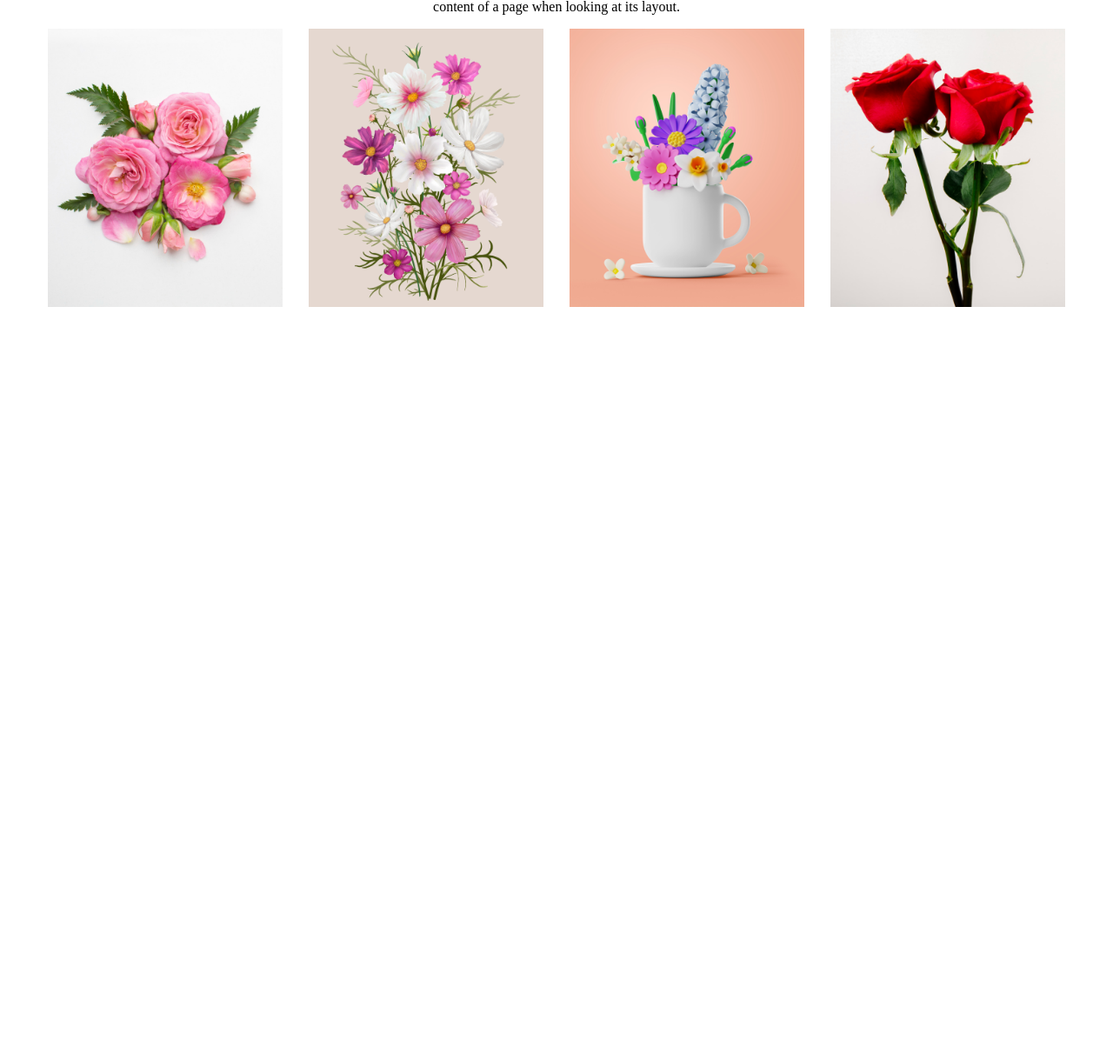
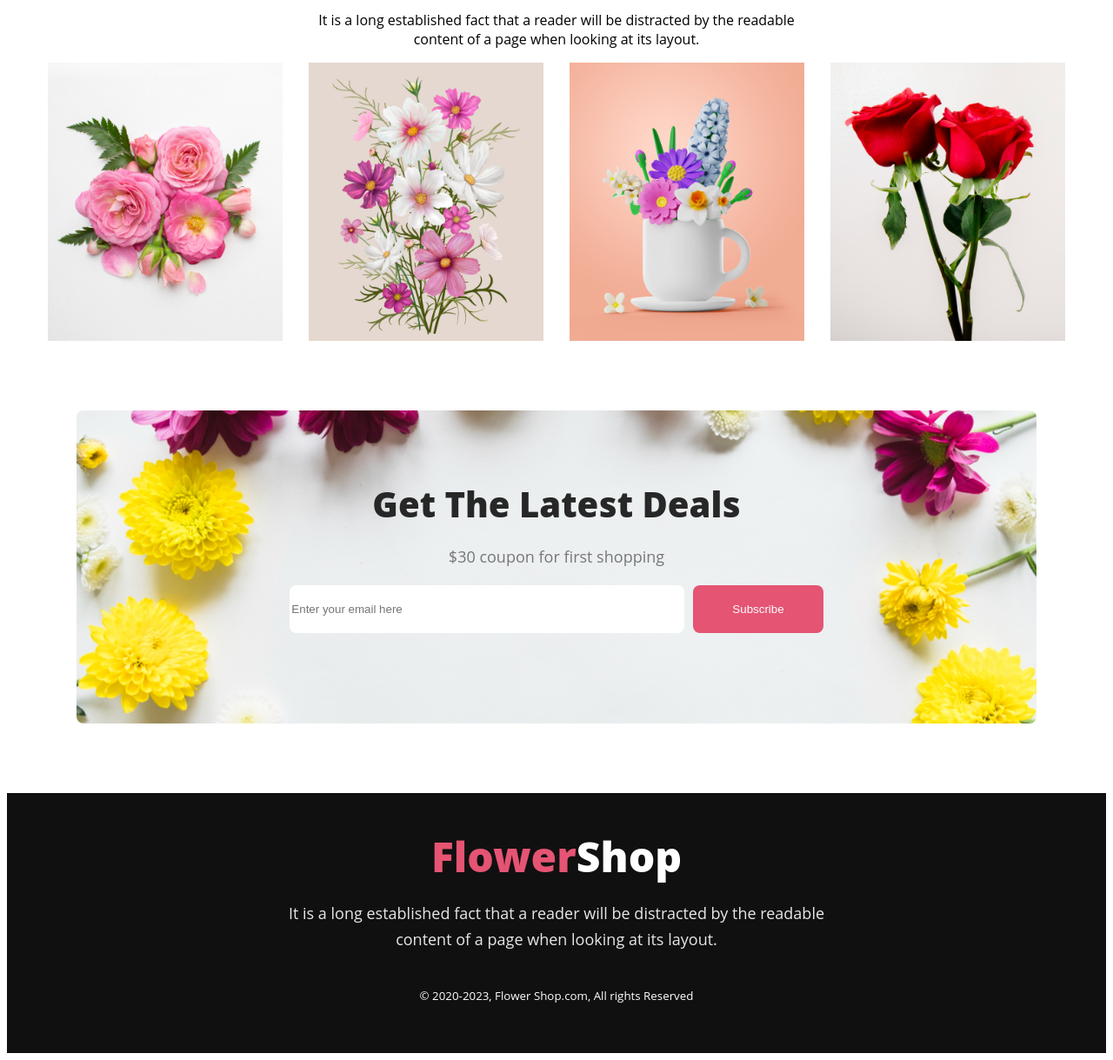
Before and after one commit to Shohanur6464/My-Flower-Shop-Aassignment, a plain HTML site: page index.html in a window 1280 px wide. Shown: the part 2411-3630 px from the top of the page at 87% size. Before the commit the page ends 2772 px from the top, so only its background shows below. Drawn offline with Linux system fonts and the light colour scheme.

Commit message:
completed email section and footer

```diff
--- a/index.css
+++ b/index.css
@@ -1,3 +1,9 @@
+
+body{
+    font-family: 'Lato', sans-serif;
+    font-family: 'Open Sans', sans-serif;
+}
+
 .bann{
     background-color: rgba(229, 84, 115, 0.10);
     display: flex;
@@ -12,14 +18,12 @@
 
 .banner-statement{
     color: #272727;
-    font-family: Lato;
-    font-size: 80px;
+    font-size: 60px;
     font-weight: 800;
 }
 
 .banner-details{
     color: rgba(39, 39, 39, 0.60);
-    font-family: Lato;
     font-size: 18px;
     font-weight: 400;
     line-height: 30px;
@@ -48,14 +52,12 @@
 .section-first-head{
     color: #272727;
     text-align: center;
-    font-family: Lato;
     font-size: 40px;
     font-weight: 800;
 }
 .section-first-details{
     color: rgba(39, 39, 39, 0.60);
     text-align: center;
-    font-family: Lato;
     font-size: 18px;
     font-weight: 400;
     line-height: 30px;
@@ -99,7 +101,6 @@
 .tree{
     margin-top: 15px;
     color: #272727;
-    font-family: Lato;
     font-size: 24px;
     font-weight: 700;
     line-height: 35px;
@@ -119,7 +120,6 @@
 
 .support{
     color: rgba(39, 39, 39, 0.80);
-    font-family: Lato;
     font-size: 20px;
     font-weight: 600;
     padding-top: 10px;
@@ -140,7 +140,6 @@
 .sale-up{
     padding: 100px 30px 0px 30px;
     color: #272727;
-    font-family: Lato;
     font-size: 40px;
     font-weight: 800;
 }
@@ -152,7 +151,7 @@
 
 .sale-up-details{
     padding-top: 0px;
-    width: 594px
+    width: 700px
 }
 #clr{
     color: #E55473;
@@ -167,14 +166,12 @@
 
 .insta-tittle{
     color: #272727;
-    font-family: Lato;
     font-size: 40px;
     font-weight: 800;
     margin-top: 50px;
 }
 .insta-details{
     color: rgba(39, 39, 39, 0.60);
-    font-family: Lato;
     font-size: 18px;
     font-weight: 400;
     line-height: 30px;
@@ -191,3 +188,76 @@
     width: 270px;
     height: 320px;
 }
+
+.subscribe-section {
+    border-radius: 8px;
+    text-align: center;
+    align-items: center;
+
+}
+
+
+.input-box input{
+    width: 450px;
+    height: 53px;
+    border-radius: 8px;
+    border: none;
+}
+
+
+
+
+.subscribe-tittle{
+    text-align: center;
+    padding-top: 80px;
+}
+
+
+.emai-subs{
+    display: flex;
+    justify-content: center;
+    gap: 10px;
+}
+.subscribe-tittle{
+    color: #272727;
+    font-size: 40px;
+    font-weight: 800;
+    padding-bottom: 0px;
+}
+
+.s-details{
+    color: rgba(39, 39, 39, 0.60);
+    font-size: 18px;
+    font-weight: 400;
+    line-height: 30px;
+}
+
+.foot{
+    margin-top: 80px;
+    text-align: center;
+    background-color: #111010;
+    color: white;
+    padding: 40px;
+
+}
+
+.heading-1{
+    color: #E55473;
+    font-size: 48px;
+    font-weight: 800;
+}
+
+.h-details{
+    color: rgba(255, 255, 255, 0.90);
+    font-size: 18px;
+    font-weight: 400;
+    line-height: 30px;
+}
+
+#shop{
+    color: white;
+}
+
+.p-bottom{
+    padding-top: 20px;
+}
--- a/index.html
+++ b/index.html
@@ -4,6 +4,25 @@
     <meta charset="UTF-8">
     <meta name="viewport" content="width=device-width, initial-scale=1.0">
     <title>Online Flower Shop</title>
+    <style>
+
+        .subscribe-section{
+            margin-top: 80px;
+            margin-right: 80px;
+            margin-left: 80px;
+            width: 1170;
+            height: 360px;
+            background-image: url(background.png.png);
+            background-repeat: no-repeat;
+            background-size: 1170px 360px;
+            justify-content: center;
+            align-items: center;
+            background-attachment: fixed;
+            background-position: center;
+            background-attachment: scroll;
+        }
+
+    </style>
     <link rel="stylesheet" href="index.css">
 </head>
 <body>
@@ -71,7 +90,7 @@
                 Hot Deal ! Sale Up To 25% <span id="clr">Off</span>
             </h3>
             <p class="sale-up-details">
-                It is a long established fact that a reader will be distracted by the readable content of a page when looking at its layout.
+                It is a long established fact that a reader will be distracted by the readable <br> content of a page when looking at its layout.
             </p>
             <button class="btn-primary">Sign Up</button>
         </div>
@@ -100,6 +119,44 @@
     </div>
 
 
+    <div class="subscribe-section">
+
+        <div><header class="subscribe-tittle">Get The Latest Deals</header>
+            <p class="s-details">$30 coupon for first shopping</p></div>
+
+            <div class="emai-subs">
+                <div class="input-box">
+                    <input type="text" placeholder="Enter your email here">
+                </div>
+                <div>
+                    <input class="btn-primary" type="button" value="Subscribe">
+                </div>
+            </div>
+
+
+    </div>
+
+    <div class="foot">
+
+
+        <footer>
+
+            <div class="headings">
+                <header class="heading-1">Flower<span id="shop">Shop</span></header>
+                <p class="h-details">It is a long established fact that a reader will be distracted by the readable <br> content of a page when looking at its layout.</p>
+            </div>
+            <p class="p-bottom"><small> &copy; 2020-2023, Flower Shop.com, All rights Reserved</small></p>
+
+
+        </footer>
+    </div>
+
+
+
+
+
+
+
 </main>
 </body>
 </html>
```
Also changed, not shown: background.png.png (renamed from Assets/Flower Asset/Rectangle 9.png).
